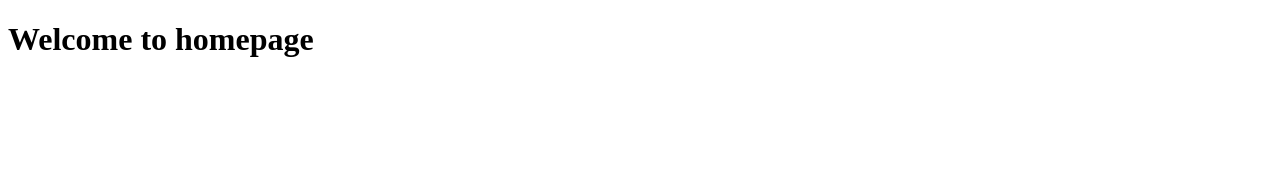
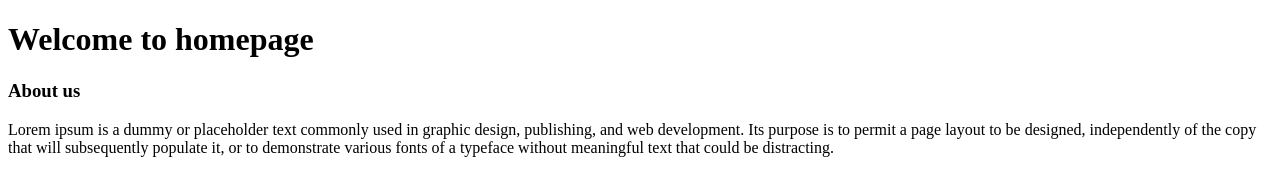
Before and after one commit to Sandhya-Natarajan/W3dreams, a plain HTML site: page index.html in a window 1280 px wide. Drawn offline with Linux system fonts and the light colour scheme.

Commit message:
I created subtitle and some content

```diff
--- a/index.html
+++ b/index.html
@@ -7,5 +7,8 @@
 </head>
 <body>
     <h1>Welcome to homepage</h1>
+
+    <h3>About us</h3>
+    <p>Lorem ipsum is a dummy or placeholder text commonly used in graphic design, publishing, and web development. Its purpose is to permit a page layout to be designed, independently of the copy that will subsequently populate it, or to demonstrate various fonts of a typeface without meaningful text that could be distracting. </p>
 </body>
 </html>
```
